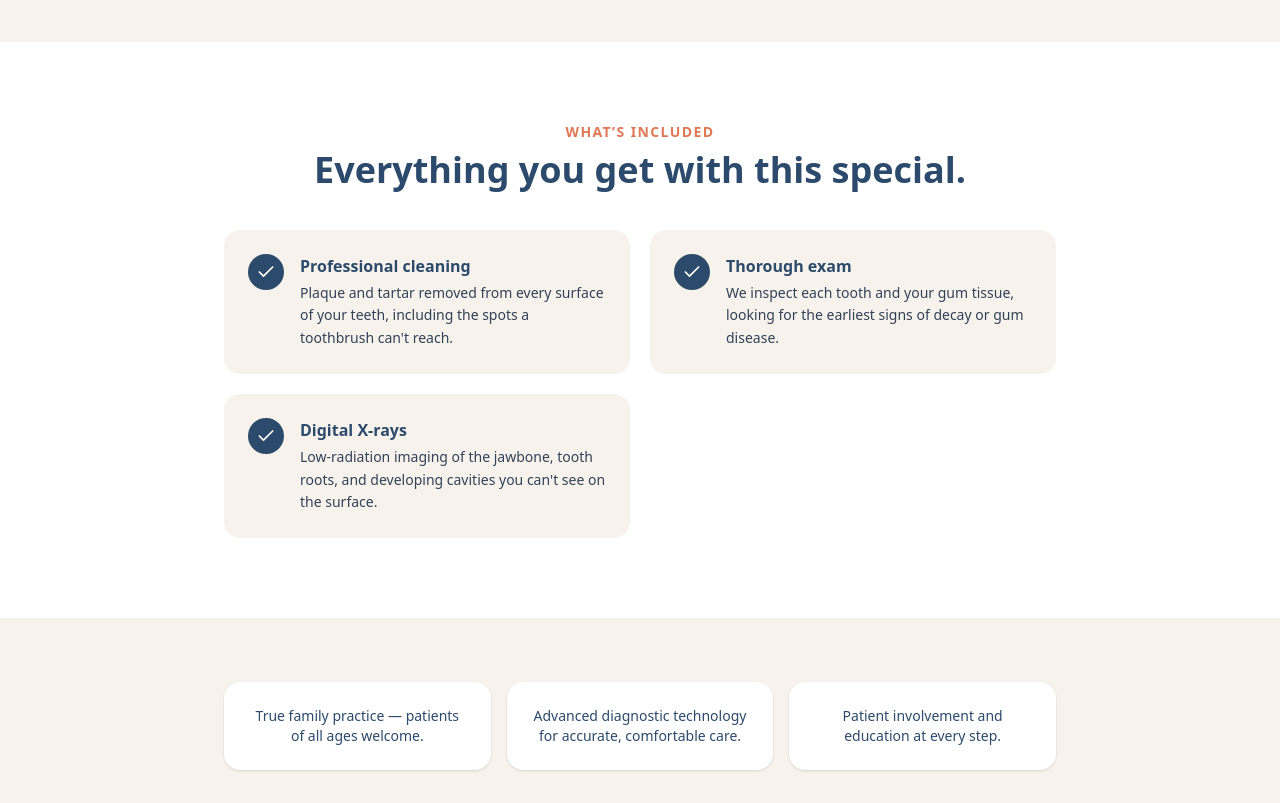
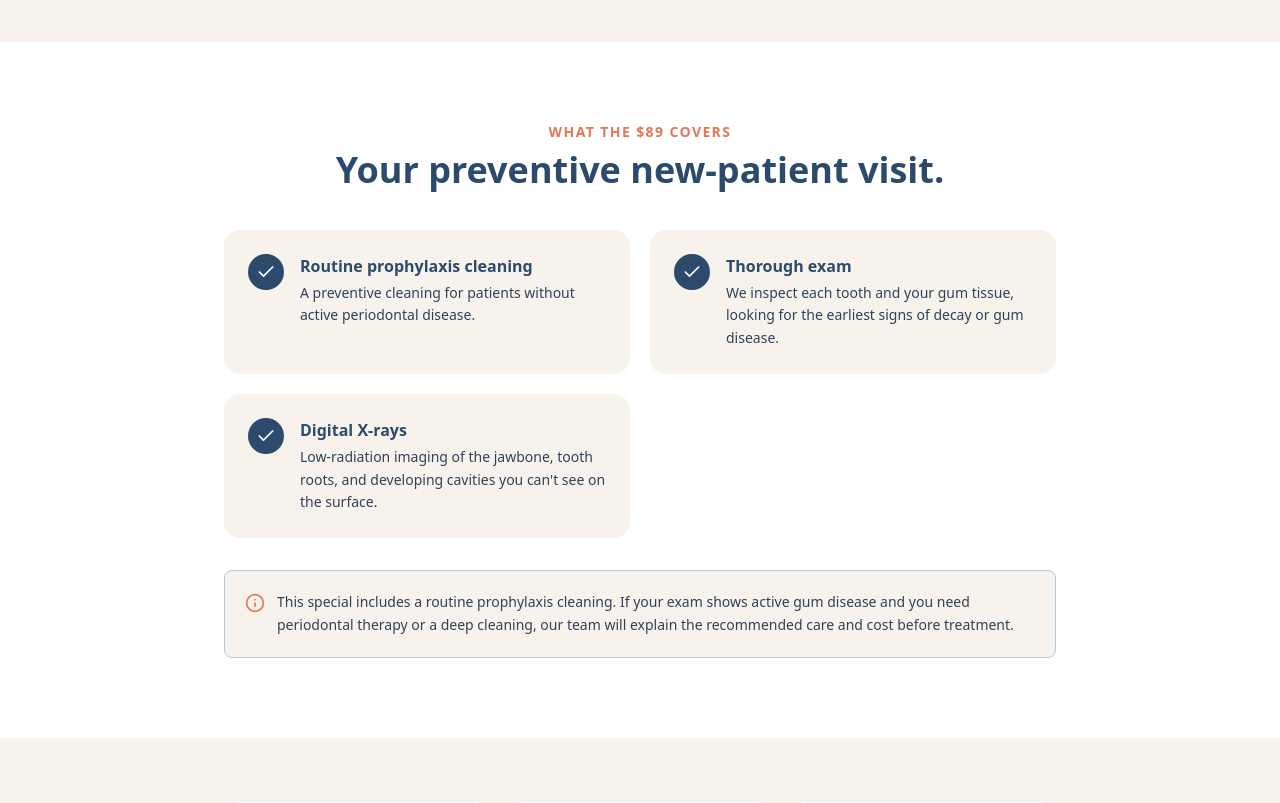
Before and after one commit to Dragg0/river-crossing-dental, a Next.js app: page /specials/cleaning in a window 1280 px wide. Shown: the part 660-1463 px from the top of the page. Built offline with nearby package versions, Linux system fonts and the light colour scheme.

Commit message:
fix(pricing): correct membership and specials details

```diff
--- a/src/app/financing-insurance/page.tsx
+++ b/src/app/financing-insurance/page.tsx
@@ -18,9 +18,13 @@ const specials = [
 ];
 
 const membershipTiers = [
-  { label: "Individual", price: "$197", note: "Per person, per year" },
-  { label: "Child", price: "$164", note: "Per child, per year" },
-  { label: "Additional", price: "$164", note: "Each additional family member" },
+  { label: "Adult", price: "$249", note: "Per adult, per year" },
+  { label: "Child", price: "$216", note: "Age 14 and under, per year" },
+  {
+    label: "Households of 3+",
+    price: "Discount",
+    note: "Ask our team about multi-member pricing",
+  },
 ];
 
 const acceptedPayment = [
--- a/src/app/specials/[slug]/page.tsx
+++ b/src/app/specials/[slug]/page.tsx
@@ -1,7 +1,7 @@
 import Image from "next/image";
 import Link from "next/link";
 import { notFound } from "next/navigation";
-import { ArrowLeft, Check, Quote } from "lucide-react";
+import { ArrowLeft, Check, Info, Quote } from "lucide-react";
 import type { Metadata } from "next";
 import { offers } from "@/content/offers";
 import { siteConfig } from "@/lib/site-config";
@@ -99,16 +99,16 @@ export default async function SpecialPage({
         </div>
       </section>
 
-      {/* What's included */}
+      {/* Offer details */}
       {offer.includes && (
         <section className="bg-white py-16 sm:py-20">
           <div className="container mx-auto px-4 sm:px-6 lg:px-8 max-w-4xl">
             <div className="text-center mb-10 space-y-2">
               <p className="text-sm font-bold tracking-widest uppercase text-brand-coral">
-                What&rsquo;s included
+                {offer.detailsEyebrow}
               </p>
               <h2 className="text-3xl sm:text-4xl font-bold text-brand-navy">
-                Everything you get with this special.
+                {offer.detailsHeading}
               </h2>
             </div>
             <ul className="grid grid-cols-1 md:grid-cols-2 gap-5">
@@ -129,6 +129,12 @@ export default async function SpecialPage({
                 </li>
               ))}
             </ul>
+            {offer.detailsNote && (
+              <div className="mt-8 flex gap-3 rounded-lg border border-brand-steel-light bg-brand-cream p-5 text-sm leading-relaxed text-slate-700">
+                <Info className="mt-0.5 h-5 w-5 flex-shrink-0 text-brand-coral" />
+                <p>{offer.detailsNote}</p>
+              </div>
+            )}
           </div>
         </section>
       )}
--- a/src/content/offers.ts
+++ b/src/content/offers.ts
@@ -13,6 +13,9 @@ export type Offer = {
   image: string;
   imageAlt: string;
   intro: string;
+  detailsEyebrow: string;
+  detailsHeading: string;
+  detailsNote?: string;
   includes?: { label: string; description: string }[];
   features?: string[];
   testimonial?: OfferTestimonial;
@@ -26,16 +29,20 @@ export const offers: Offer[] = [
     tagline: "Cleaning, Exam & X-Ray",
     description:
       "A complete new-patient visit at a price that makes it simple to get started on your oral health journey.",
-    finePrint: "New patients only.",
+    finePrint: "New patients only. Routine prophylaxis cleaning only.",
     image: "/images/specials/cleaning-family.webp",
     imageAlt: "Three generations of a family laughing outdoors",
     intro:
       "At River Crossing Family Dental in Riverton, UT, we believe everyone deserves a beautiful, confident smile — and routine professional cleanings and exams are essential to oral wellness, even if you brush and floss regularly. Our team removes plaque, tartar, and food debris from hard-to-reach areas that can otherwise lead to gum disease and tooth decay.",
+    detailsEyebrow: "What the $89 covers",
+    detailsHeading: "Your preventive new-patient visit.",
+    detailsNote:
+      "This special includes a routine prophylaxis cleaning. If your exam shows active gum disease and you need periodontal therapy or a deep cleaning, our team will explain the recommended care and cost before treatment.",
     includes: [
       {
-        label: "Professional cleaning",
+        label: "Routine prophylaxis cleaning",
         description:
-          "Plaque and tartar removed from every surface of your teeth, including the spots a toothbrush can't reach.",
+          "A preventive cleaning for patients without active periodontal disease.",
       },
       {
         label: "Thorough exam",
@@ -66,25 +73,20 @@ export const offers: Offer[] = [
     imageAlt: "Dentist reviewing a dental X-ray on a monitor",
     intro:
       "Are you experiencing a dental emergency? Our experienced team provides the care you need, when you need it. We reserve time in our daily schedule so we can see urgent patients the same day whenever possible.",
+    detailsEyebrow: "What the $49 covers",
+    detailsHeading: "An emergency exam and necessary X-ray.",
+    detailsNote:
+      "Treatment recommended after the exam — including fillings, crowns, root canal therapy, or extraction — is not included in the $49 special. We will explain your options and costs before beginning treatment.",
     includes: [
       {
-        label: "Toothache relief",
-        description: "We diagnose and often treat same-day to get you out of pain.",
+        label: "Problem-focused emergency exam",
+        description:
+          "The dentist evaluates the source of your pain, injury, swelling, or other urgent concern.",
       },
       {
-        label: "Emergency tooth repair",
+        label: "Necessary digital X-ray",
         description:
-          "Filling or crown for a chipped or broken tooth to prevent further damage.",
-      },
-      {
-        label: "Root canal therapy",
-        description:
-          "After getting you numb, we remove infected pulp and relieve pain.",
-      },
-      {
-        label: "Dental extractions",
-        description:
-          "If a tooth is beyond repair, we'll create a treatment plan that's best for you.",
+          "Diagnostic imaging of the problem area helps us identify the cause and recommend next steps.",
       },
     ],
     testimonial: {
@@ -105,21 +107,25 @@ export const offers: Offer[] = [
     imageAlt: "Two clear orthodontic aligners held to form a heart shape",
     intro:
       "Searching for top-quality orthodontic care for your family in Riverton, UT? River Crossing Family Dental offers a variety of orthodontic options so patients can decide what's best for them. Our free consultation lets us learn about the patient's needs and determine the perfect treatment.",
+    detailsEyebrow: "What the consultation includes",
+    detailsHeading: "A no-cost orthodontic evaluation.",
+    detailsNote:
+      "Orthodontic treatment and appliances are not included in the complimentary consultation. If treatment is recommended, we will review the plan and cost with you.",
     includes: [
       {
-        label: "Traditional braces",
+        label: "Smile and bite evaluation",
         description:
-          "Modern metal brackets and wires — smaller, more comfortable, and more customizable than ever.",
+          "We evaluate alignment, spacing, bite concerns, and your goals for treatment.",
       },
       {
-        label: "Invisalign®",
+        label: "Treatment recommendations",
         description:
-          "Translucent, removable clear aligners — virtually invisible and convenient. Including Invisalign Teen and Invisalign First.",
+          "We discuss appropriate options, which may include braces, Invisalign®, or HealthyStart®.",
       },
       {
-        label: "HealthyStart®",
+        label: "Questions and next steps",
         description:
-          "Gentle orthodontic program for children ages 6–12, often worn during sleep.",
+          "You will have time to ask questions and understand what comes next if you choose treatment.",
       },
     ],
   },
```
